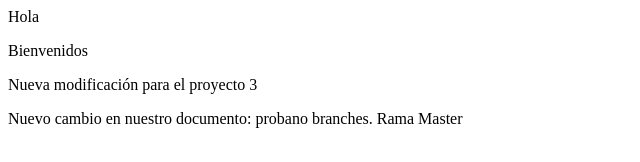
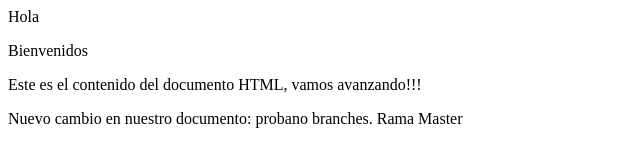
Before and after one commit to marianogallego/edifp, a plain HTML site: page index.html in a window 1280 px wide. Shown: the whole page, without its empty margins (0-640 px from the left). Drawn offline with Linux system fonts and the light colour scheme.

Commit message:
Introduciendo párrafo en Programador2

```diff
--- a/index.html
+++ b/index.html
@@ -9,7 +9,7 @@
     <body>
     <p>Hola</p>
     <p>Bienvenidos</p>
-    <p>Nueva modificación para el proyecto 3</p>
+    <p>Este es el contenido del documento HTML, vamos avanzando!!!</p>
 
 
 
```
